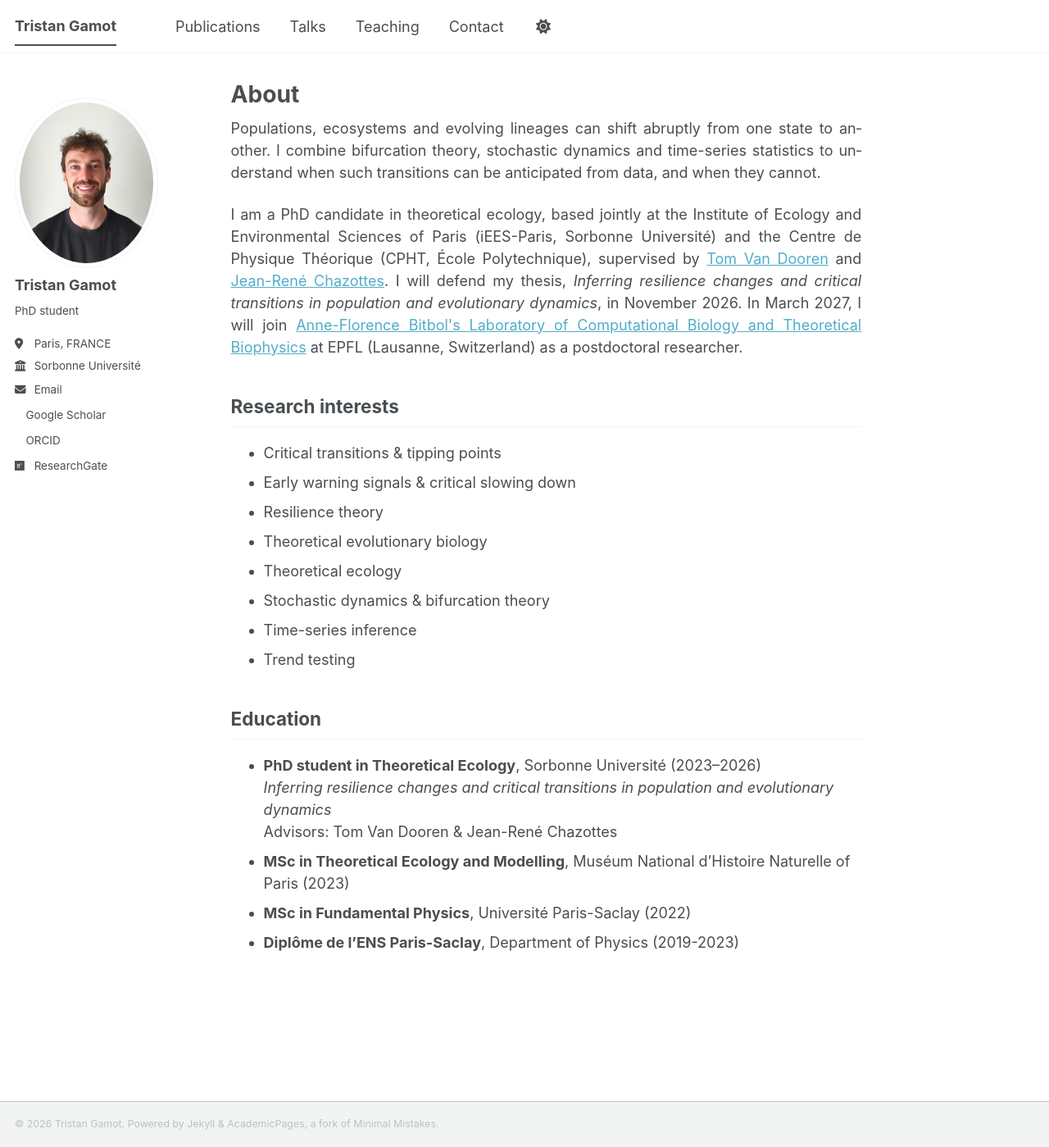
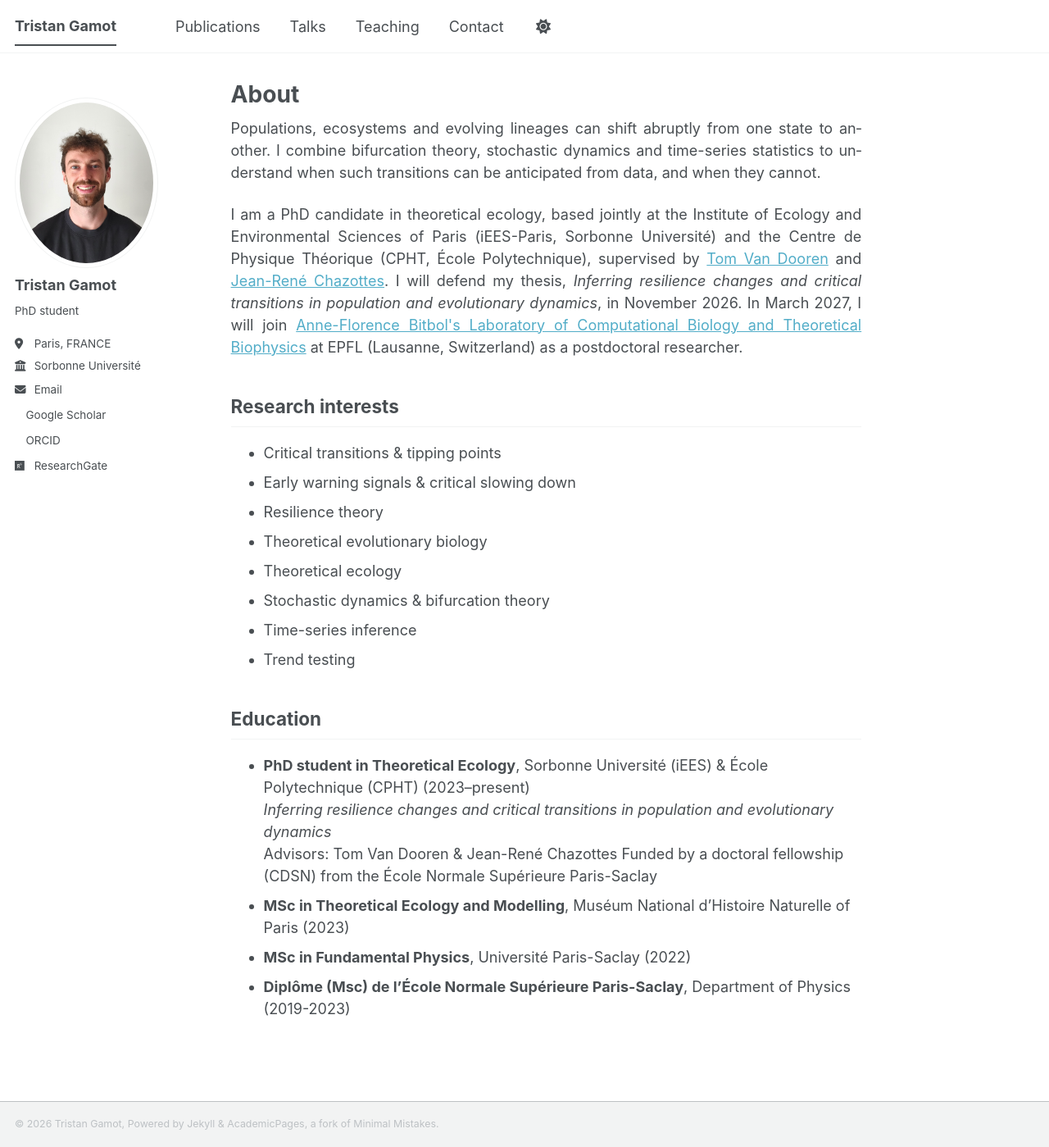
Before and after one commit to tgamot/tgamot.github.io, a Jekyll site: the page built from _pages/about.md, in a window 1280 px wide and 1399 px high. Shown: the whole window at 82% size. Built offline with Jekyll 4.4.1, drawn with Linux system fonts in a browser that asks for light colours; a style sheet for code colours, icons or effects is not loaded.

Commit message:
Update about.md

```diff
--- a/_pages/about.md
+++ b/_pages/about.md
@@ -26,9 +26,10 @@ Research interests
 
 Education
 ------
-- **PhD student in Theoretical Ecology**, Sorbonne Université (2023–2026)
+- **PhD student in Theoretical Ecology**, Sorbonne Université (iEES) & École Polytechnique (CPHT) (2023–present)
   *Inferring resilience changes and critical transitions in population and evolutionary dynamics*
   Advisors: Tom Van Dooren & Jean-René Chazottes
+  Funded by a doctoral fellowship (CDSN) from the École Normale Supérieure Paris-Saclay
 - **MSc in Theoretical Ecology and Modelling**, Muséum National d’Histoire Naturelle of Paris (2023)
 - **MSc in Fundamental Physics**, Université Paris-Saclay (2022)
-- **Diplôme de l'ENS Paris-Saclay**, Department of Physics (2019-2023)
+- **Diplôme (Msc) de l'École Normale Supérieure Paris-Saclay**, Department of Physics (2019-2023)
```
